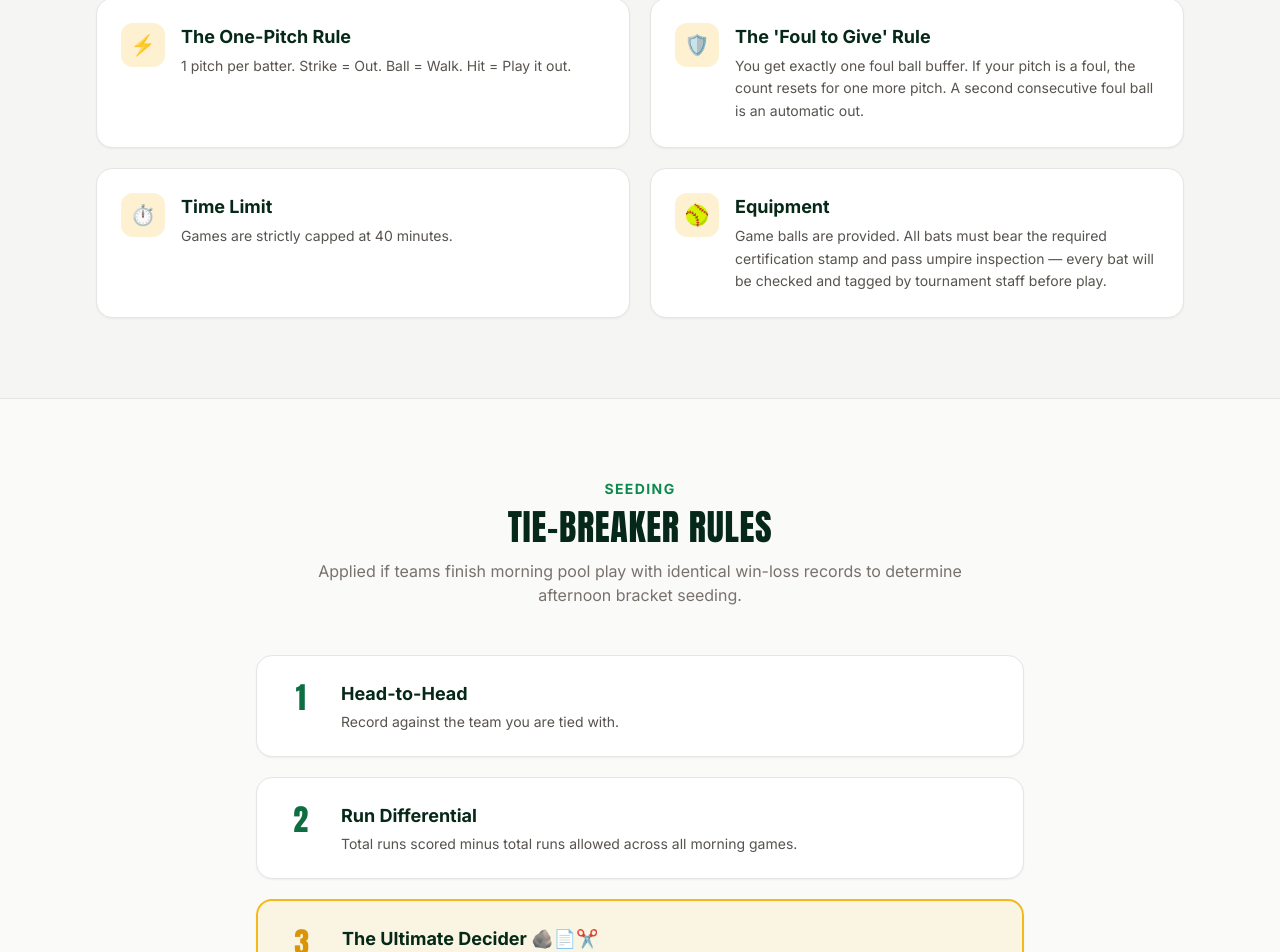
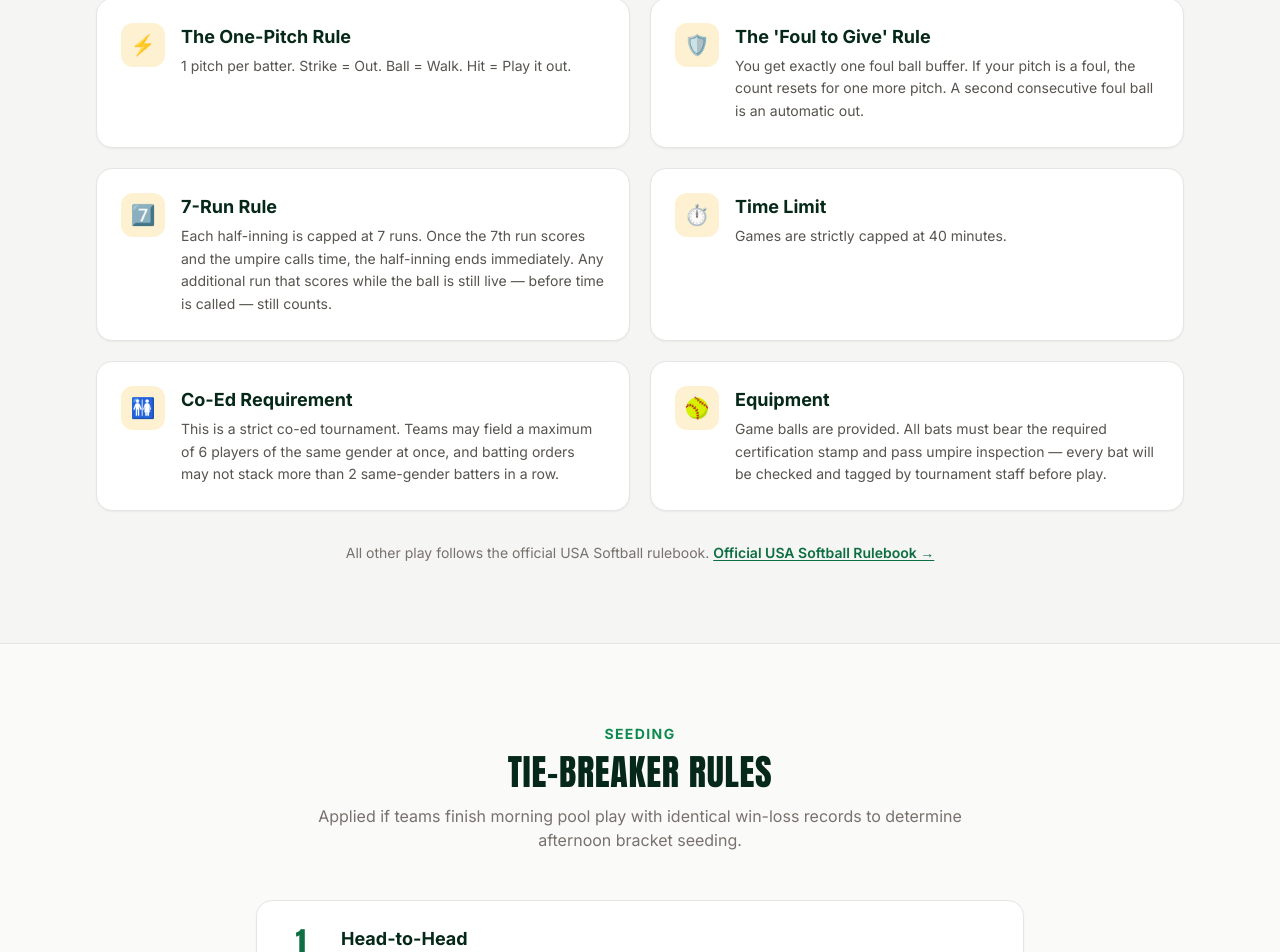
Before and after one commit to QTSalt/onePitchSignUp, a React (Vite) app: page / in a window 1280 px wide. Shown: the part 1634-2586 px from the top of the page. Built offline with nearby package versions, Linux system fonts and the light colour scheme.

Commit message:
Add 7-run rule, co-ed requirement, and USA Softball rulebook reference

```diff
--- a/src/components/Rules.jsx
+++ b/src/components/Rules.jsx
@@ -24,6 +24,18 @@ export default function Rules({ tournament }) {
             </div>
           ))}
         </div>
+
+        <p className="text-center text-stone-500 text-sm mt-8">
+          {tournament.rulesReference.note}{' '}
+          <a
+            href={tournament.rulesReference.url}
+            target="_blank"
+            rel="noopener noreferrer"
+            className="font-semibold text-field-700 hover:text-field-600 underline underline-offset-2"
+          >
+            Official USA Softball Rulebook →
+          </a>
+        </p>
       </div>
     </section>
   )
--- a/src/data/tournament.js
+++ b/src/data/tournament.js
@@ -64,9 +64,21 @@ const tournament = {
       icon: '🛡️',
     },
     {
+      title: '7-Run Rule',
+      description:
+        "Each half-inning is capped at 7 runs. Once the 7th run scores and the umpire calls time, the half-inning ends immediately. Any additional run that scores while the ball is still live — before time is called — still counts.",
+      icon: '7️⃣',
+    },
+    {
       title: 'Time Limit',
       description: 'Games are strictly capped at 40 minutes.',
       icon: '⏱️',
+    },
+    {
+      title: 'Co-Ed Requirement',
+      description:
+        'This is a strict co-ed tournament. Teams may field a maximum of 6 players of the same gender at once, and batting orders may not stack more than 2 same-gender batters in a row.',
+      icon: '🚻',
     },
     {
       title: 'Equipment',
@@ -75,6 +87,10 @@ const tournament = {
       icon: '🥎',
     },
   ],
+  rulesReference: {
+    note: 'All other play follows the official USA Softball rulebook.',
+    url: 'https://www.usasoftball.com/official-rulebook/',
+  },
   tieBreakers: {
     context:
       'Applied if teams finish morning pool play with identical win-loss records to determine afternoon bracket seeding.',
```
